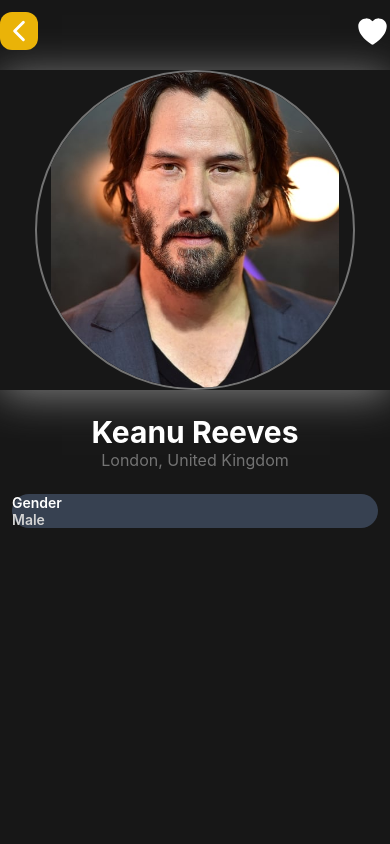
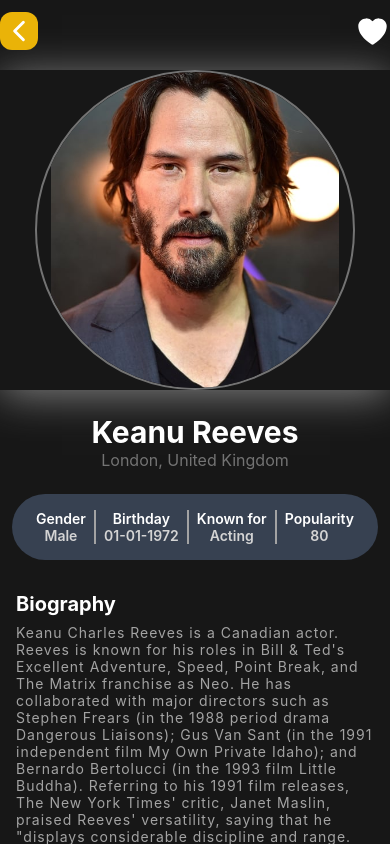
Before and after one commit to kamilozcan/Mobile-App-React-Native, a React Native app: screen /Person in a window 390 px wide. Built offline with nearby package versions, Linux system fonts and the light colour scheme.

Commit message:
Modified PersonScreen

```diff
--- a/app/screens/PersonScreen.js
+++ b/app/screens/PersonScreen.js
@@ -15,6 +15,7 @@ import { ChevronLeftIcon } from "react-native-heroicons/outline";
 import { HeartIcon } from "react-native-heroicons/solid";
 
 import { styles, theme } from "../themes";
+import MovieList from "../components/MovieList";
 
 const { width, height } = Dimensions.get("window");
 const ios = Platform.OS == "ios";
@@ -23,6 +24,7 @@ const verticalMargin = ios ? "" : { marginVertical: 12 };
 export default function PersonScreen() {
   const navigation = useNavigation();
   const [isFavorite, toggleFavorite] = useState(false);
+  const [personMovies, setPersonMovies] = useState([1, 2, 3, 4]);
   return (
     <ScrollView
       contentContainerStyle={{ paddingBottom: 20 }}
@@ -57,7 +59,7 @@ export default function PersonScreen() {
           <HeartIcon
             size={35}
             strokeWidth={2.5}
-            color={isFavorite ? theme.background : "white"}
+            color={isFavorite ? "red" : "white"}
           />
         </TouchableOpacity>
       </SafeAreaView>
@@ -117,6 +119,7 @@ export default function PersonScreen() {
           style={{
             marginHorizontal: 12,
             marginTop: 24,
+            padding: 16,
             flexDirection: "row",
             justifyContent: "space-between",
             alignItems: "center",
@@ -124,7 +127,14 @@ export default function PersonScreen() {
             borderRadius: 9999,
           }}
         >
-          <View style={{}}>
+          <View
+            style={{
+              borderRightWidth: 2,
+              borderRightColor: "rgb(163, 163, 163)",
+              paddingHorizontal: 8,
+              alignItems: "center",
+            }}
+          >
             <Text
               style={{
                 color: "white",
@@ -142,7 +152,125 @@ export default function PersonScreen() {
               Male
             </Text>
           </View>
+          <View
+            style={{
+              borderRightWidth: 2,
+              borderRightColor: "rgb(163, 163, 163)",
+              paddingHorizontal: 8,
+              alignItems: "center",
+            }}
+          >
+            <Text
+              style={{
+                color: "white",
+                fontWeight: 600,
+              }}
+            >
+              Birthday
+            </Text>
+            <Text
+              style={{
+                color: "rgb(212, 212, 212)",
+                fontWeight: 600,
+              }}
+            >
+              01-01-1972
+            </Text>
+          </View>
+          <View
+            style={{
+              borderRightWidth: 2,
+              borderRightColor: "rgb(163, 163, 163)",
+              paddingHorizontal: 8,
+              alignItems: "center",
+            }}
+          >
+            <Text
+              style={{
+                color: "white",
+                fontWeight: 600,
+              }}
+            >
+              Known for
+            </Text>
+            <Text
+              style={{
+                color: "rgb(212, 212, 212)",
+                fontWeight: 600,
+              }}
+            >
+              Acting
+            </Text>
+          </View>
+          <View
+            style={{
+              borderRightColor: "rgb(163, 163, 163)",
+              paddingHorizontal: 8,
+              alignItems: "center",
+            }}
+          >
+            <Text
+              style={{
+                color: "white",
+                fontWeight: 600,
+              }}
+            >
+              Popularity
+            </Text>
+            <Text
+              style={{
+                color: "rgb(212, 212, 212)",
+                fontWeight: 600,
+              }}
+            >
+              80
+            </Text>
+          </View>
         </View>
+        <View
+          style={{
+            marginVertical: 24,
+            marginHorizontal: 16,
+            paddingTop: 8,
+          }}
+        >
+          <Text
+            style={{
+              color: "white",
+              fontSize: 20,
+              fontWeight: "bold",
+              marginBottom: 8,
+            }}
+          >
+            Biography
+          </Text>
+          <Text
+            style={{
+              color: "rgb(163, 163, 163)",
+              letterSpacing: 1,
+              marginBottom: 8,
+            }}
+          >
+            Keanu Charles Reeves is a Canadian actor. Reeves is known for his
+            roles in Bill & Ted's Excellent Adventure, Speed, Point Break, and
+            The Matrix franchise as Neo. He has collaborated with major
+            directors such as Stephen Frears (in the 1988 period drama Dangerous
+            Liaisons); Gus Van Sant (in the 1991 independent film My Own Private
+            Idaho); and Bernardo Bertolucci (in the 1993 film Little Buddha).
+            Referring to his 1991 film releases, The New York Times' critic,
+            Janet Maslin, praised Reeves' versatility, saying that he "displays
+            considerable discipline and range. He moves easily between the
+            buttoned-down demeanor that suits a police procedural story and the
+            loose-jointed manner of his comic roles." A repeated theme in roles
+            he has portrayed is that of saving the world, including the
+            characters of Ted Logan, Buddha, Neo, Johnny Mnemonic, John
+            Constantine and Klaatu.
+          </Text>
+        </View>
+
+        {/* Movies List */}
+
+        {<MovieList title={"Movies"} hideSeeAll={true} data={personMovies} />}
       </View>
     </ScrollView>
   );
```
